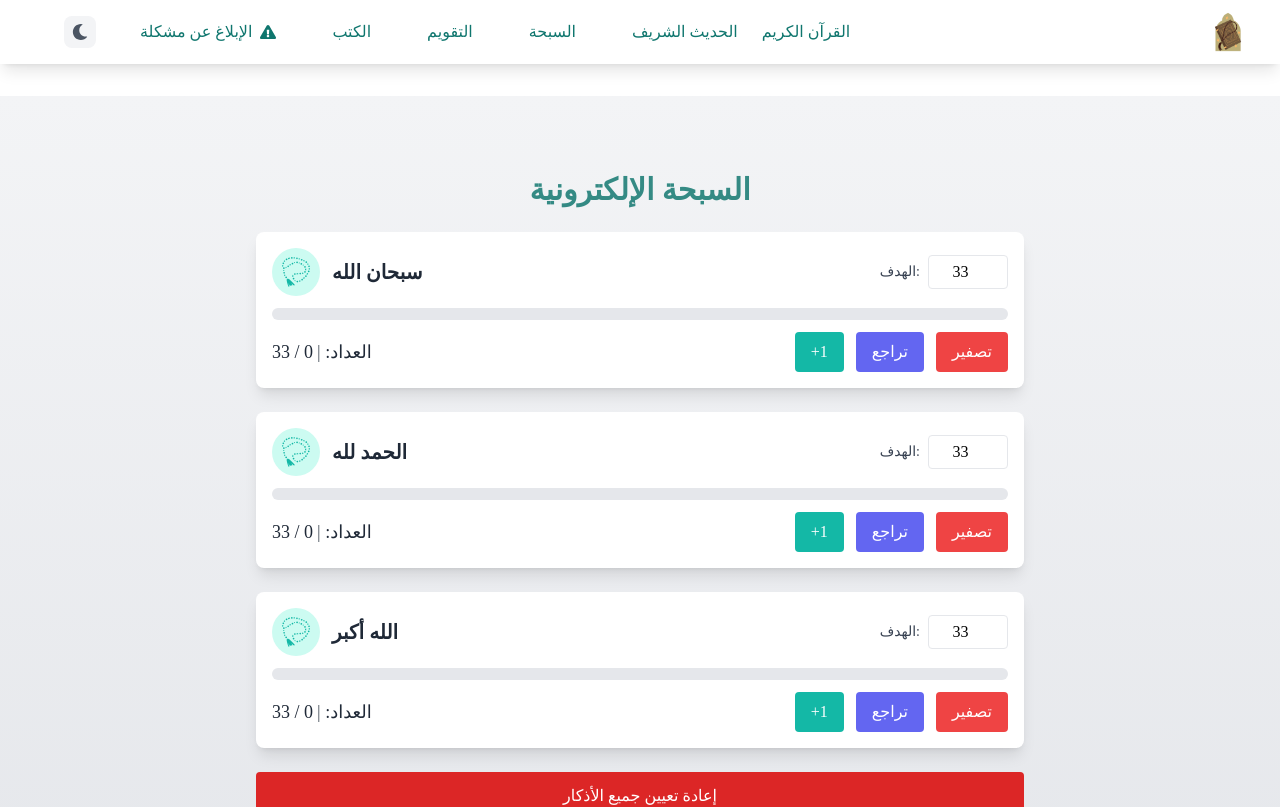
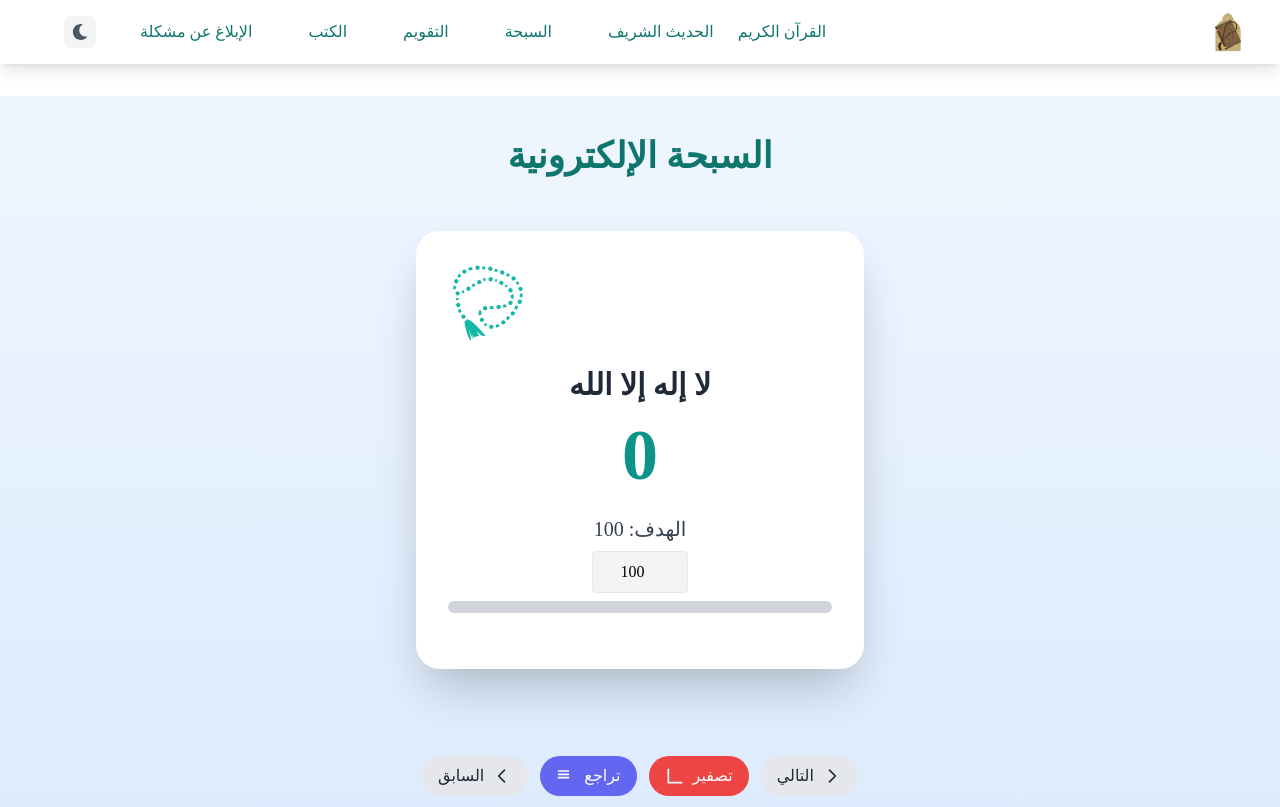
Before and after one commit to AbdelaliAAZZ/quran-hadith-app, a React (Vite) app: page /tasbih in a window 1280 px wide. Shown: the top 807 px of the page. Built offline with nearby package versions, Linux system fonts and the light colour scheme.

Commit message:
change the tasbih style to be minimal change the mobile version of the navbar and add icons

```diff
--- a/src/components/Navbar.jsx
+++ b/src/components/Navbar.jsx
@@ -1,8 +1,17 @@
-import { useState, useRef } from 'react';
+import { useState, useRef, useEffect } from 'react';
 import { Link } from 'react-router-dom';
 import emailjs from 'emailjs-com';
 import { useTheme } from '../context/ThemeContext';
-import { FaExclamationTriangle, FaMoon, FaSun } from 'react-icons/fa';
+import {
+  FaExclamationTriangle,
+  FaMoon,
+  FaSun,
+  FaMosque,
+  FaQuoteLeft,
+  FaCalendarAlt,
+  FaBookOpen
+} from 'react-icons/fa';
+import { GiPrayerBeads } from 'react-icons/gi';
 import logo from '../assets/muslim.png';
 
 function Navbar() {
@@ -12,6 +21,16 @@ function Navbar() {
   const [reportMessage, setReportMessage] = useState('');
   const [reportEmail, setReportEmail] = useState('');
   const [toastMessage, setToastMessage] = useState('');
+  const [isScrolled, setIsScrolled] = useState(false);
+
+  // Listen to scroll events for a blurred background effect
+  useEffect(() => {
+    const handleScroll = () => {
+      setIsScrolled(window.scrollY > 10);
+    };
+    window.addEventListener('scroll', handleScroll);
+    return () => window.removeEventListener('scroll', handleScroll);
+  }, []);
 
   const toggleTheme = () => {
     setTheme(theme === 'dark' ? 'light' : 'dark');
@@ -32,10 +51,8 @@ function Navbar() {
       return;
     }
 
-    // Send report to admin
     emailjs.sendForm(SERVICE_ID, ADMIN_TEMPLATE, formRef.current, PUBLIC_KEY)
       .then(() => {
-        // Send auto-reply to user
         return emailjs.send(
           SERVICE_ID,
           USER_REPLY_TEMPLATE,
@@ -64,6 +81,8 @@ function Navbar() {
     setShowReportIssue(false);
   };
 
+  // For desktop, show text-only links; for mobile, show icons with text.
+  // In mobile links, onClick closes the menu.
   return (
     <>
       <style>{`
@@ -122,15 +141,15 @@ function Navbar() {
         }
       `}</style>
 
-      <nav className="bg-white dark:bg-gray-800 backdrop-blur-lg bg-opacity-90 shadow-lg sticky top-0 z-50" dir="rtl">
+      <nav className={`sticky top-0 z-50 transition-all duration-300 ${theme === 'dark' ? 'bg-gray-800' : 'bg-white'} ${isScrolled ? 'backdrop-blur-md bg-opacity-90' : 'bg-opacity-50'} shadow-lg`} dir="rtl">
         <div className="max-w-7xl mx-auto px-4 sm:px-6 lg:px-8">
           <div className="flex items-center justify-between h-16">
-            <div className="flex-shrink-0 transform hover:scale-105 transition-transform duration-300">
-              <Link to="/">
+            <div className="flex-shrink-0 flex items-center">
+              <Link to="/" onClick={() => setIsOpen(false)} className="flex items-center">
                 <img src={logo} alt="Logo" className="h-10 w-auto" />
               </Link>
             </div>
-
+            {/* Desktop: text-only links */}
             <div className="hidden md:flex items-center space-x-8">
               <Link to="/quran" className="nav-link text-teal-700 dark:text-teal-300 px-3 py-2 transition-all duration-300">
                 القرآن الكريم
@@ -149,30 +168,23 @@ function Navbar() {
               </Link>
               <button
                 onClick={() => setShowReportIssue(true)}
-                className="flex items-center text-teal-700 dark:text-teal-300 px-3 py-2 transition-all duration-300"
+                className="nav-link text-teal-700 dark:text-teal-300 px-3 py-2 transition-all duration-300"
               >
-                <FaExclamationTriangle className="ml-2" />
-                <span className="nav-link">الإبلاغ عن مشكلة</span>
+                الإبلاغ عن مشكلة
               </button>
               <button
                 onClick={toggleTheme}
-                className="p-2 rounded-lg bg-gray-100 dark:bg-gray-700 text-gray-600 dark:text-gray-300 hover:bg-gray-200 dark:hover:bg-gray-600 transition-transform duration-300 transform hover:rotate-180"
+                className="p-2 rounded-lg bg-gray-100 dark:bg-gray-700 text-gray-600 dark:text-gray-300 hover:bg-gray-200 dark:hover:bg-gray-600 transition-transform duration-300"
               >
                 {theme === 'dark' ? <FaSun /> : <FaMoon />}
               </button>
             </div>
-
+            {/* Mobile: full screen menu with icons */}
             <div className="flex md:hidden items-center space-x-2">
-              <button
-                onClick={toggleTheme}
-                className="p-2 rounded-lg bg-gray-100 dark:bg-gray-700 text-gray-600 dark:text-gray-300 transition-transform duration-300 transform hover:scale-110"
-              >
+              <button onClick={toggleTheme} className="p-2 rounded-lg bg-gray-100 dark:bg-gray-700 text-gray-600 dark:text-gray-300 transition-transform duration-300">
                 {theme === 'dark' ? <FaSun /> : <FaMoon />}
               </button>
-              <button
-                onClick={() => setIsOpen((prev) => !prev)}
-                className="inline-flex items-center justify-center p-2 rounded-md text-teal-700 dark:text-teal-300 transition-transform duration-300 transform hover:scale-110"
-              >
+              <button onClick={() => setIsOpen(prev => !prev)} className="inline-flex items-center justify-center p-2 rounded-md text-teal-700 dark:text-teal-300 transition-transform duration-300">
                 <svg className="h-6 w-6" xmlns="http://www.w3.org/2000/svg" fill="none" viewBox="0 0 24 24" stroke="currentColor">
                   {isOpen ? (
                     <path strokeLinecap="round" strokeLinejoin="round" strokeWidth={2} d="M6 18L18 6M6 6l12 12" />
@@ -184,31 +196,46 @@ function Navbar() {
             </div>
           </div>
         </div>
-
+        {/* Mobile Menu */}
         {isOpen && (
-          <div className="md:hidden bg-white dark:bg-gray-800 backdrop-blur-lg bg-opacity-95 animate-slide-down">
-            <div className="px-2 pt-2 pb-3 space-y-1 sm:px-3">
-              <Link to="/quran" className="block nav-link text-teal-700 dark:text-teal-300 hover:text-teal-900 dark:hover:text-teal-100 hover:bg-teal-50 dark:hover:bg-gray-700 px-3 py-2 rounded-md text-base font-medium text-right">
-                القرآن الكريم
+          <div className="md:hidden fixed inset-0 bg-white dark:bg-gray-800 z-40 flex flex-col">
+            <div className="flex items-center justify-between p-4 border-b border-gray-200 dark:border-gray-700">
+              <Link to="/" onClick={() => setIsOpen(false)} className="flex items-center">
+                <img src={logo} alt="Logo" className="h-10 w-auto" />
               </Link>
-              <Link to="/hadith" className="block nav-link text-teal-700 dark:text-teal-300 hover:text-teal-900 dark:hover:text-teal-100 hover:bg-teal-50 dark:hover:bg-gray-700 px-3 py-2 rounded-md text-base font-medium text-right">
-                الحديث الشريف
+              <button onClick={() => setIsOpen(false)} className="p-2">
+                <svg className="h-6 w-6 text-teal-700" xmlns="http://www.w3.org/2000/svg" fill="none" viewBox="0 0 24 24" stroke="currentColor">
+                  <path strokeLinecap="round" strokeLinejoin="round" strokeWidth={2} d="M6 18L18 6M6 6l12 12" />
+                </svg>
+              </button>
+            </div>
+            <div className="flex flex-col flex-grow overflow-y-auto">
+              <Link to="/quran" onClick={() => setIsOpen(false)} className="flex items-center px-4 py-3 border-b border-gray-200 dark:border-gray-700">
+                <FaMosque className="mr-3 text-teal-700" />
+                <span className="text-lg text-teal-700">القرآن الكريم</span>
               </Link>
-              <Link to="/tasbih" className="block nav-link text-teal-700 dark:text-teal-300 hover:text-teal-900 dark:hover:text-teal-100 hover:bg-teal-50 dark:hover:bg-gray-700 px-3 py-2 rounded-md text-base font-medium text-right">
-                السبحة
+              <Link to="/hadith" onClick={() => setIsOpen(false)} className="flex items-center px-4 py-3 border-b border-gray-200 dark:border-gray-700">
+                <FaQuoteLeft className="mr-3 text-teal-700" />
+                <span className="text-lg text-teal-700">الحديث الشريف</span>
               </Link>
-              <Link to="/calendar" className="block nav-link text-teal-700 dark:text-teal-300 hover:text-teal-900 dark:hover:text-teal-100 hover:bg-teal-50 dark:hover:bg-gray-700 px-3 py-2 rounded-md text-base font-medium text-right">
-                التقويم
+              <Link to="/tasbih" onClick={() => setIsOpen(false)} className="flex items-center px-4 py-3 border-b border-gray-200 dark:border-gray-700">
+                <GiPrayerBeads className="mr-3 text-teal-700 w-6 h-6" />
+                <span className="text-lg text-teal-700">السبحة</span>
               </Link>
-              <Link to="/books" className="block nav-link text-teal-700 dark:text-teal-300 hover:text-teal-900 dark:hover:text-teal-100 hover:bg-teal-50 dark:hover:bg-gray-700 px-3 py-2 rounded-md text-base font-medium text-right">
-                الكتب
+              <Link to="/calendar" onClick={() => setIsOpen(false)} className="flex items-center px-4 py-3 border-b border-gray-200 dark:border-gray-700">
+                <FaCalendarAlt className="mr-3 text-teal-700" />
+                <span className="text-lg text-teal-700">التقويم</span>
+              </Link>
+              <Link to="/books" onClick={() => setIsOpen(false)} className="flex items-center px-4 py-3 border-b border-gray-200 dark:border-gray-700">
+                <FaBookOpen className="mr-3 text-teal-700" />
+                <span className="text-lg text-teal-700">الكتب</span>
               </Link>
               <button
-                onClick={() => setShowReportIssue(true)}
-                className="flex items-center w-full nav-link text-teal-700 dark:text-teal-300 hover:text-teal-900 dark:hover:text-teal-100 hover:bg-teal-50 dark:hover:bg-gray-700 px-3 py-2 rounded-md text-base font-medium text-right"
+                onClick={() => { setShowReportIssue(true); setIsOpen(false); }}
+                className="flex items-center px-4 py-3 border-b border-gray-200 dark:border-gray-700"
               >
-                <FaExclamationTriangle className="ml-2" />
-                الإبلاغ عن مشكلة
+                <FaExclamationTriangle className="mr-3 text-teal-700" />
+                <span className="text-lg text-teal-700">الإبلاغ عن مشكلة</span>
               </button>
             </div>
           </div>
@@ -251,17 +278,10 @@ function Navbar() {
               <input type="hidden" name="timestamp" value={new Date().toLocaleString('ar-EG')} />
               <input type="hidden" name="user_counter" value="1" />
               <div className="flex justify-between">
-                <button
-                  type="button"
-                  onClick={() => setShowReportIssue(false)}
-                  className="px-4 py-2 bg-gray-300 dark:bg-gray-600 rounded hover:bg-gray-400 transition-colors duration-300"
-                >
+                <button type="button" onClick={() => setShowReportIssue(false)} className="px-4 py-2 bg-gray-300 dark:bg-gray-600 rounded hover:bg-gray-400 transition-colors duration-300">
                   إلغاء
                 </button>
-                <button
-                  type="submit"
-                  className="px-4 py-2 bg-teal-600 text-white rounded hover:bg-teal-700 transition-colors duration-300"
-                >
+                <button type="submit" className="px-4 py-2 bg-teal-600 text-white rounded hover:bg-teal-700 transition-colors duration-300">
                   إرسال التقرير
                 </button>
               </div>
--- a/src/pages/Tasbih.jsx
+++ b/src/pages/Tasbih.jsx
@@ -7,48 +7,55 @@ import { FaCheckCircle } from 'react-icons/fa';
 const defaultDhikrList = [
   {
     id: 1,
+    label: 'لا إله إلا الله',
+    count: 0,
+    target: 100,
+    icon: <GiPrayerBeads className="w-20 h-20 text-teal-500" />,
+  },
+  {
+    id: 2,
     label: 'سبحان الله',
     count: 0,
     target: 33,
-    icon: <GiPrayerBeads className="w-8 h-8 text-teal-500" />,
+    icon: <GiPrayerBeads className="w-20 h-20 text-teal-500" />,
   },
   {
-    id: 2,
+    id: 3,
     label: 'الحمد لله',
     count: 0,
     target: 33,
-    icon: <GiPrayerBeads className="w-8 h-8 text-teal-500" />,
+    icon: <GiPrayerBeads className="w-20 h-20 text-teal-500" />,
   },
   {
-    id: 3,
+    id: 4,
     label: 'الله أكبر',
     count: 0,
     target: 33,
-    icon: <GiPrayerBeads className="w-8 h-8 text-teal-500" />,
+    icon: <GiPrayerBeads className="w-20 h-20 text-teal-500" />,
+  },
+  {
+    id: 5,
+    label: 'لا حول ولا قوة إلا بالله',
+    count: 0,
+    target: 33,
+    icon: <GiPrayerBeads className="w-20 h-20 text-teal-500" />,
   },
 ];
 
-// AnimatedNumber component that animates the number change and shows a blinking cursor.
+// AnimatedNumber for smooth transitions
 const AnimatedNumber = ({ number }) => (
   <span className="inline-flex items-center">
     <AnimatePresence exitBeforeEnter>
       <motion.span
         key={number}
-        initial={{ y: -10, opacity: 0 }}
+        initial={{ y: -20, opacity: 0 }}
         animate={{ y: 0, opacity: 1 }}
-        exit={{ y: 10, opacity: 0 }}
+        exit={{ y: 20, opacity: 0 }}
         transition={{ duration: 0.3 }}
       >
         {number}
       </motion.span>
     </AnimatePresence>
-    <motion.span
-      className="ml-1"
-      animate={{ opacity: [0, 1, 0] }}
-      transition={{ duration: 1, repeat: Infinity, ease: "linear" }}
-    >
-      |
-    </motion.span>
   </span>
 );
 
@@ -58,6 +65,7 @@ AnimatedNumber.propTypes = {
 
 function Tasbih() {
   const [dhikrList, setDhikrList] = useState(defaultDhikrList);
+  const [currentIndex, setCurrentIndex] = useState(0);
   const [notification, setNotification] = useState(null);
 
   // Load saved data from localStorage on mount
@@ -65,43 +73,37 @@ function Tasbih() {
     const saved = localStorage.getItem('tasbihData');
     if (saved) {
       const parsed = JSON.parse(saved);
-      const merged = defaultDhikrList.map((item) => {
-        const savedItem = parsed.find((x) => x.id === item.id);
-        return savedItem
-          ? { ...item, count: savedItem.count, target: savedItem.target }
-          : item;
+      const merged = defaultDhikrList.map(item => {
+        const savedItem = parsed.find(x => x.id === item.id);
+        return savedItem ? { ...item, count: savedItem.count, target: savedItem.target } : item;
       });
       setDhikrList(merged);
     }
   }, []);
 
-  // Save data to localStorage whenever dhikrList changes
+  // Save updates to localStorage
   useEffect(() => {
     const toStore = dhikrList.map(({ id, count, target }) => ({ id, count, target }));
     localStorage.setItem('tasbihData', JSON.stringify(toStore));
   }, [dhikrList]);
 
-  // Clear notification after 3 seconds
+  // Clear notifications after 3 seconds
   useEffect(() => {
     if (notification) {
-      const timeout = setTimeout(() => {
-        setNotification(null);
-      }, 3000);
-      return () => clearTimeout(timeout);
+      const timer = setTimeout(() => setNotification(null), 3000);
+      return () => clearTimeout(timer);
     }
   }, [notification]);
 
-  // Increment counter and show a custom notification when target is reached
+  const currentDhikr = dhikrList[currentIndex];
+
   const handleDhikrIncrement = (id) => {
-    setDhikrList((prevList) =>
-      prevList.map((dhikr) => {
+    setDhikrList(prevList =>
+      prevList.map(dhikr => {
         if (dhikr.id === id) {
           const newCount = dhikr.count + 1;
-          if (newCount === dhikr.target) {
-            setNotification({
-              message: `لقد وصلت إلى العدد المطلوب (${dhikr.target}) لـ: ${dhikr.label}`,
-              type: 'success',
-            });
+          if (dhikr.target > 0 && newCount === dhikr.target) {
+            setNotification({ message: `لقد وصلت إلى العدد المطلوب (${dhikr.target}) لـ: ${dhikr.label}` });
           }
           return { ...dhikr, count: newCount };
         }
@@ -110,10 +112,9 @@ function Tasbih() {
     );
   };
 
-  // Undo last increment (subtract 1 if possible)
   const handleUndo = (id) => {
-    setDhikrList((prevList) =>
-      prevList.map((dhikr) => {
+    setDhikrList(prevList =>
+      prevList.map(dhikr => {
         if (dhikr.id === id && dhikr.count > 0) {
           return { ...dhikr, count: dhikr.count - 1 };
         }
@@ -122,113 +123,108 @@ function Tasbih() {
     );
   };
 
-  // Reset a single counter
   const resetDhikr = (id) => {
-    setDhikrList((prevList) =>
-      prevList.map((dhikr) => (dhikr.id === id ? { ...dhikr, count: 0 } : dhikr))
+    setDhikrList(prevList =>
+      prevList.map(dhikr => (dhikr.id === id ? { ...dhikr, count: 0 } : dhikr))
     );
   };
 
-  // Change target count for a counter with animation on focus
   const handleTargetChange = (id, newTarget) => {
-    setDhikrList((prevList) =>
-      prevList.map((dhikr) =>
-        dhikr.id === id ? { ...dhikr, target: newTarget } : dhikr
-      )
+    setDhikrList(prevList =>
+      prevList.map(dhikr => (dhikr.id === id ? { ...dhikr, target: newTarget } : dhikr))
     );
   };
 
-  // Reset all counters
   const resetAll = () => {
-    setDhikrList((prevList) =>
-      prevList.map((dhikr) => ({ ...dhikr, count: 0 }))
-    );
+    setDhikrList(prevList => prevList.map(dhikr => ({ ...dhikr, count: 0 })));
+  };
+
+  const handlePrevious = () => {
+    setCurrentIndex(prev => (prev === 0 ? dhikrList.length - 1 : prev - 1));
+  };
+
+  const handleNext = () => {
+    setCurrentIndex(prev => (prev + 1) % dhikrList.length);
   };
 
   return (
-    <div className="min-h-screen p-4 flex flex-col items-center justify-center bg-gradient-to-b from-gray-100 to-gray-200 dark:from-gray-900 dark:to-gray-800">
+    <div className="min-h-screen flex flex-col items-center justify-between p-4 sm:p-6 bg-gradient-to-b from-blue-50 to-blue-100 dark:from-gray-800 dark:to-gray-900">
       {notification && (
-        <div className="fixed bottom-4 left-1/2 transform -translate-x-1/2 flex items-center bg-green-500 text-white px-4 py-2 rounded shadow-lg">
+        <div className="fixed bottom-6 left-1/2 transform -translate-x-1/2 bg-green-500 text-white px-6 py-3 rounded-full shadow-lg flex items-center">
           <FaCheckCircle className="w-6 h-6 mr-2" />
-          <span>{notification.message}</span>
+          <span className="text-lg">{notification.message}</span>
         </div>
       )}
-      <h1 className="text-3xl font-bold mb-6 text-teal-700 dark:text-teal-300 font-amiri animate-pulse">
-        السبحة الإلكترونية
-      </h1>
-
-      <div className="max-w-3xl w-full space-y-6">
-        {dhikrList.map((dhikr) => {
-          const progress = dhikr.target > 0 ? Math.min((dhikr.count / dhikr.target) * 100, 100) : 0;
-          return (
+      <header className="mt-4">
+        <h1 className="text-4xl font-extrabold text-teal-700 dark:text-teal-300">السبحة الإلكترونية</h1>
+      </header>
+      <main className="flex flex-col items-center justify-center flex-grow w-full">
+        {/* Dhikr Card */}
+        <div className="bg-white dark:bg-gray-800 rounded-3xl shadow-2xl p-6 sm:p-8 w-full max-w-md text-center">
+          <div className="mb-6">{currentDhikr.icon}</div>
+          <h2 className="text-3xl font-bold mb-4 text-gray-800 dark:text-gray-200">{currentDhikr.label}</h2>
           <div
-              key={dhikr.id}
-              className="p-4 rounded-lg shadow-lg bg-white dark:bg-gray-800 transition-transform hover:scale-105"
+            className="text-7xl font-extrabold text-teal-600 cursor-pointer select-none mb-6"
+            onClick={() => handleDhikrIncrement(currentDhikr.id)}
           >
-              <div className="flex flex-col sm:flex-row justify-between items-center mb-3">
-                <div className="flex items-center space-x-3">
-                  <div className="p-2 bg-teal-100 dark:bg-teal-900 rounded-full">
-                    {dhikr.icon}
+            <AnimatedNumber number={currentDhikr.count} />
           </div>
-                  <span className="text-xl font-semibold text-gray-800 dark:text-gray-200">
-                    {dhikr.label}
-                  </span>
+          {currentDhikr.target > 0 && (
+            <div className="mb-6">
+              <div className="flex items-center justify-center mb-2">
+                <span className="text-xl text-gray-700 dark:text-gray-300">الهدف: {currentDhikr.target}</span>
               </div>
-                <div className="flex items-center space-x-2">
-                  <label className="text-sm text-gray-700 dark:text-gray-300">الهدف:</label>
-                  <motion.input
+              <input
                 type="number"
-                    className="w-20 p-1 border rounded bg-white dark:bg-gray-700 dark:text-gray-200 text-center"
-                    value={dhikr.target}
+                value={currentDhikr.target}
                 onChange={(e) =>
-                      handleTargetChange(dhikr.id, parseInt(e.target.value) || 0)
+                  handleTargetChange(currentDhikr.id, parseInt(e.target.value) || 0)
                 }
-                    whileFocus={{ scale: 1.05 }}
+                className="w-24 p-2 text-center border rounded bg-gray-100 dark:bg-gray-700 dark:text-gray-200 mb-2"
               />
+              <div className="w-full h-3 bg-gray-300 dark:bg-gray-600 rounded-full">
+                <div
+                  className="h-full bg-teal-500 rounded-full"
+                  style={{ width: `${Math.min((currentDhikr.count / currentDhikr.target) * 100, 100)}%` }}
+                ></div>
               </div>
             </div>
-
-              <div className="w-full h-3 bg-gray-200 dark:bg-gray-700 rounded-full overflow-hidden mb-3">
-                <div
-                  className="h-full bg-teal-500 transition-all duration-300"
-                  style={{ width: `${progress}%` }}
-                />
+          )}
         </div>
-
-              <div className="flex flex-col sm:flex-row justify-between items-center">
-                <p className="text-lg text-gray-800 dark:text-gray-200 mb-3 sm:mb-0">
-                  العداد: <AnimatedNumber number={dhikr.count} /> / {dhikr.target}
-                </p>
-                <div className="flex gap-3">
-                  <button
-                    onClick={() => handleDhikrIncrement(dhikr.id)}
-                    className="px-4 py-2 bg-teal-500 text-white rounded hover:bg-teal-600 transition-transform active:scale-95"
-                  >
-                    +1
+      </main>
+      {/* Navigation & Controls */}
+      <div className="flex justify-around w-full max-w-md mt-8">
+        <button onClick={handlePrevious} className="flex items-center gap-2 px-4 py-2 bg-gray-200 dark:bg-gray-700 text-gray-800 dark:text-gray-200 rounded-full hover:bg-gray-300">
+          <span>السابق</span>
+          <svg xmlns="http://www.w3.org/2000/svg" className="h-5 w-5" fill="none" stroke="currentColor" strokeWidth={2} viewBox="0 0 24 24">
+            <path strokeLinecap="round" strokeLinejoin="round" d="M15 19l-7-7 7-7" />
+          </svg>
         </button>
-                  <button
-                    onClick={() => handleUndo(dhikr.id)}
-                    className="px-4 py-2 bg-indigo-500 text-white rounded hover:bg-indigo-600 transition-transform active:scale-95"
-                  >
-                    تراجع
+        <button onClick={() => handleUndo(currentDhikr.id)} className="flex items-center gap-2 px-4 py-2 bg-indigo-500 text-white rounded-full hover:bg-indigo-600">
+          <svg xmlns="http://www.w3.org/2000/svg" className="h-5 w-5" fill="none" stroke="currentColor" strokeWidth={2} viewBox="0 0 24 24">
+            <path strokeLinecap="round" strokeLinejoin="round" d="M3 10h12M3 6h12M3 14h12" />
+          </svg>
+          <span>تراجع</span>
         </button>
-                  <button
-                    onClick={() => resetDhikr(dhikr.id)}
-                    className="px-4 py-2 bg-red-500 text-white rounded hover:bg-red-600 transition-transform active:scale-95"
-                  >
-                    تصفير
+        <button onClick={() => resetDhikr(currentDhikr.id)} className="flex items-center gap-2 px-4 py-2 bg-red-500 text-white rounded-full hover:bg-red-600">
+          <svg xmlns="http://www.w3.org/2000/svg" className="h-5 w-5" fill="none" stroke="currentColor" strokeWidth={2} viewBox="0 0 24 24">
+            <path strokeLinecap="round" strokeLinejoin="round" d="M4 4v16h16" />
+          </svg>
+          <span>تصفير</span>
+        </button>
+        <button onClick={handleNext} className="flex items-center gap-2 px-4 py-2 bg-gray-200 dark:bg-gray-700 text-gray-800 dark:text-gray-200 rounded-full hover:bg-gray-300">
+          <span>التالي</span>
+          <svg xmlns="http://www.w3.org/2000/svg" className="h-5 w-5" fill="none" stroke="currentColor" strokeWidth={2} viewBox="0 0 24 24">
+            <path strokeLinecap="round" strokeLinejoin="round" d="M9 5l7 7-7 7" />
+          </svg>
         </button>
       </div>
-              </div>
-            </div>
-          );
-        })}
-
-        <button
-          onClick={resetAll}
-          className="w-full px-4 py-3 bg-red-600 text-white rounded hover:bg-red-700 transition-transform active:scale-95"
-        >
-          إعادة تعيين جميع الأذكار
+      <div className="mt-6">
+        <button onClick={resetAll} className="flex items-center gap-2 px-6 py-3 bg-red-600 text-white rounded-full hover:bg-red-700">
+          <svg xmlns="http://www.w3.org/2000/svg" className="h-6 w-6" fill="none" stroke="currentColor" strokeWidth={2} viewBox="0 0 24 24">
+            <path strokeLinecap="round" strokeLinejoin="round" d="M4 4v16h16" />
+          </svg>
+          <span className="text-xl">إعادة تعيين جميع الأذكار</span>
         </button>
       </div>
     </div>
```
Also changed, not shown: src/pages/Search.jsx (added, +23 -0 lines). Lines whose indentation alone changed are shown as unchanged.
